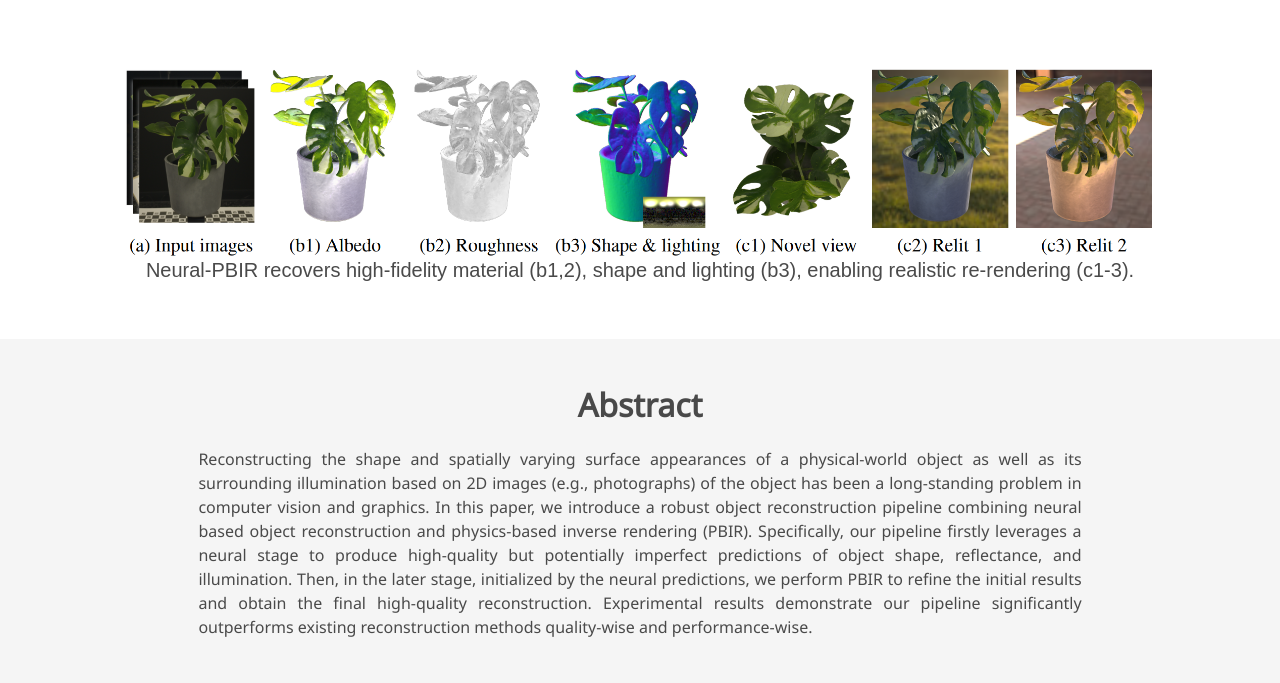
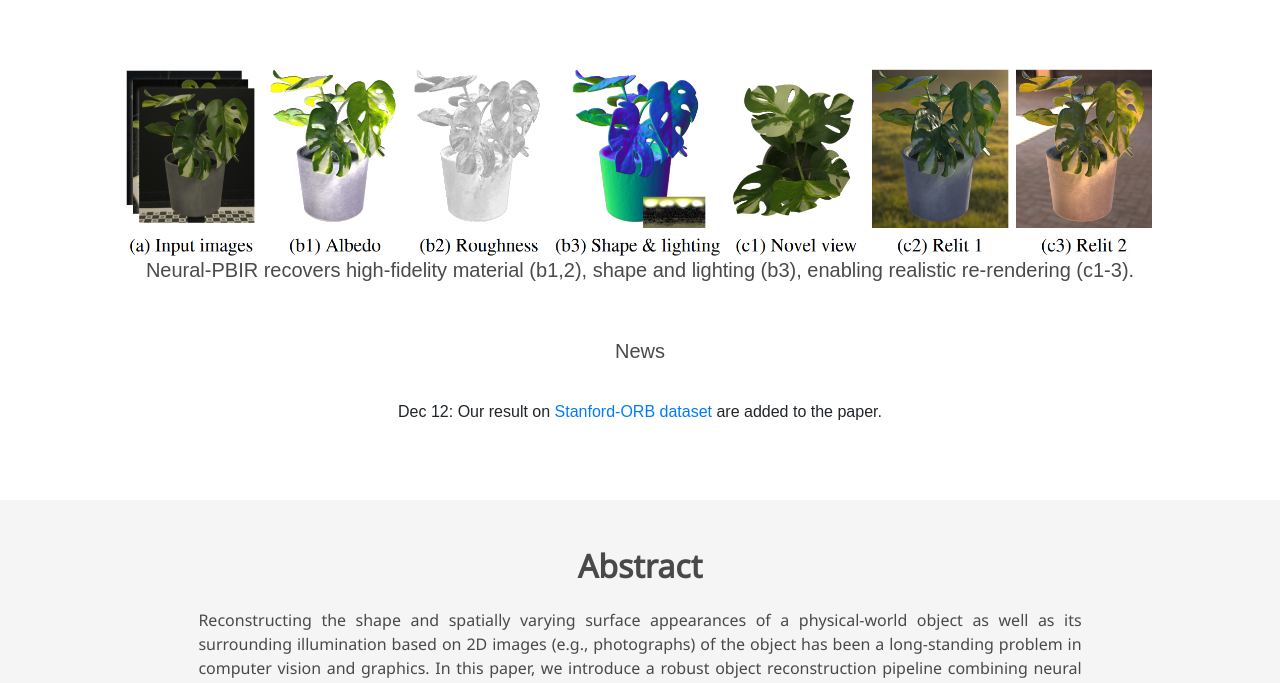
Before and after one commit to neural-pbir/neural-pbir.github.io, a plain HTML site: page index.html in a window 1280 px wide. Shown: the part 397-1080 px from the top of the page. Drawn offline with nearby package versions, Linux system fonts and the light colour scheme; a script that the page names is missing; some icons are missing; a web font is replaced by a local one.

Commit message:
Update news for Stanford-ORB dataset

```diff
--- a/index.html
+++ b/index.html
@@ -171,6 +171,19 @@
           Neural-PBIR recovers high-fidelity material (b1,2), shape and lighting (b3), enabling realistic re-rendering
           (c1-3).
         </h2>
+      </div>
+    </div>
+  </section>
+
+  <section class="hero teaser">
+    <div class="container is-max-desktop">
+      <div class="hero-body">
+        <h2 class="subtitle has-text-centered">
+          News
+        </h2>
+        <p class="column has-text-centered">
+          Dec 12: Our result on <a href="https://stanfordorb.github.io/" target="_blank">Stanford-ORB dataset</a> are added to the paper.
+        </p>
       </div>
     </div>
   </section>
```
